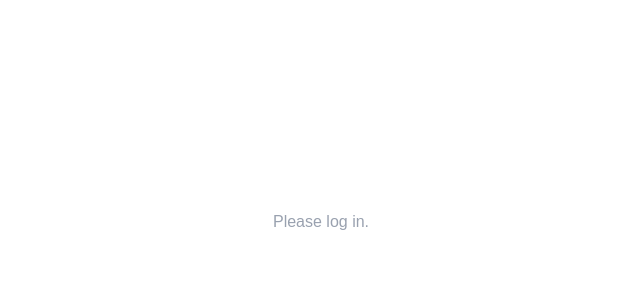
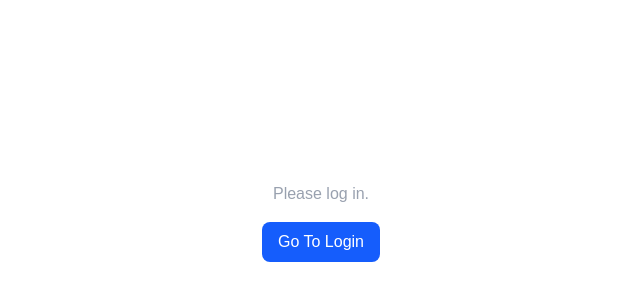
Before and after one commit to Mohamedkhaled2310/smart-communication-hub-frontend, a Next.js app: page /chat in a window 1280 px wide. Shown: the part 178-478 px from the top of the page, without its empty margins (319-959 px from the left). Built offline with nearby package versions, Linux system fonts and the light colour scheme; no server answers.

Commit message:
add time to messages

```diff
--- a/src/app/chat/page.tsx
+++ b/src/app/chat/page.tsx
@@ -8,6 +8,7 @@ import UserList from "../components/UserList";
 import { User } from "../types/user";
 import { MessageSquareIcon } from "lucide-react";
 import { useRouter } from "next/navigation";
+import Link from "next/link";
 
 
 export default function ChatPage() {
@@ -41,10 +42,14 @@ export default function ChatPage() {
     );
   }
 
+
   if (!user) {
     return (
-      <div className="flex items-center justify-center h-screen text-gray-400">
-        Please log in.
+      <div className="flex items-center justify-center h-screen text-gray-400 flex-col gap-4">
+        <p>Please log in.</p>
+        <Link href="/login" className="px-4 py-2 bg-blue-600 text-white rounded-lg hover:bg-blue-700 transition">
+          Go To Login
+        </Link>
       </div>
     );
   }
--- a/src/app/components/ChatWindow.tsx
+++ b/src/app/components/ChatWindow.tsx
@@ -4,6 +4,7 @@ import { memo, useEffect, useRef, useState, useCallback } from "react";
 import { User } from "../types/user";
 import { Message } from "../types/message";
 import { useMessagesScroll } from "../hooks/useMessagesScroll";
+import { formatDate } from "../utils/formatDate";
 import { ArrowLeft } from "lucide-react";
 import MessageInput from "./MessageInput";
 
@@ -142,6 +143,9 @@ function ChatWindow({ socket, user, receiver, onBack }: ChatWindowProps) {
                 }`}
               >
                 {m.text}
+                <p className={`text-[10px] mt-1 ${isMine ? "text-blue-100" : "text-gray-400"}`}>
+                 {formatDate(m.timestamp || new Date())}
+                </p>
               </div>
             </div>
           );
--- a/src/app/insights/page.tsx
+++ b/src/app/insights/page.tsx
@@ -5,8 +5,11 @@ import { useSearchParams, useRouter } from "next/navigation";
 import { ArrowLeft } from "lucide-react";
 import api from "../lib/api";
 import { Insight } from "../types/insight";
+import { useAuthStore } from "../store/useAuthStore";
+import Link from "next/link";
 
 function InsightsPageInner() {
+  const { user, isLoading, fetchUser } = useAuthStore();
   const searchParams = useSearchParams();
   const receiverId = searchParams.get("receiverId");
   const name = searchParams.get("name");
@@ -14,6 +17,10 @@ function InsightsPageInner() {
   const router = useRouter();
   const [loading, setLoading] = useState(true);
   const [insight, setInsight] = useState<Insight | null>(null);
+
+  useEffect(() => {
+    fetchUser();
+  }, [fetchUser]);
 
   useEffect(() => {
     if (!receiverId) return;
@@ -34,6 +41,26 @@ function InsightsPageInner() {
     fetchInsights();
   }, [receiverId]);
 
+  if (isLoading) {
+    return (
+      <div className="flex items-center justify-center h-screen text-gray-400">
+        Loading...
+      </div>
+    );
+  }
+
+  if (!user) {
+    return (
+      <div className="flex items-center justify-center h-screen text-gray-400 flex-col gap-4">
+        <p>Please log in.</p>
+        <Link href="/login" className="px-4 py-2 bg-blue-600 text-white rounded-lg hover:bg-blue-700 transition">
+          Go To Login
+        </Link>
+      </div>
+    );
+  }
+
+  // --- Main page ---
   return (
     <div className="flex flex-col h-screen bg-linear-to-br from-white to-blue-50 p-6 relative">
       {/* --- Header --- */}
--- a/src/app/utils/formatDate.ts
+++ b/src/app/utils/formatDate.ts
@@ -1,10 +1,11 @@
 export function formatDate(timestamp: string | Date): string {
   const date = new Date(timestamp);
-  return date.toLocaleString("en-GB", {
+  return date.toLocaleString("en-US", {
     day: "2-digit",
     month: "short",
     year: "numeric",
     hour: "2-digit",
     minute: "2-digit",
+    hour12: true,
   });
 }
```
